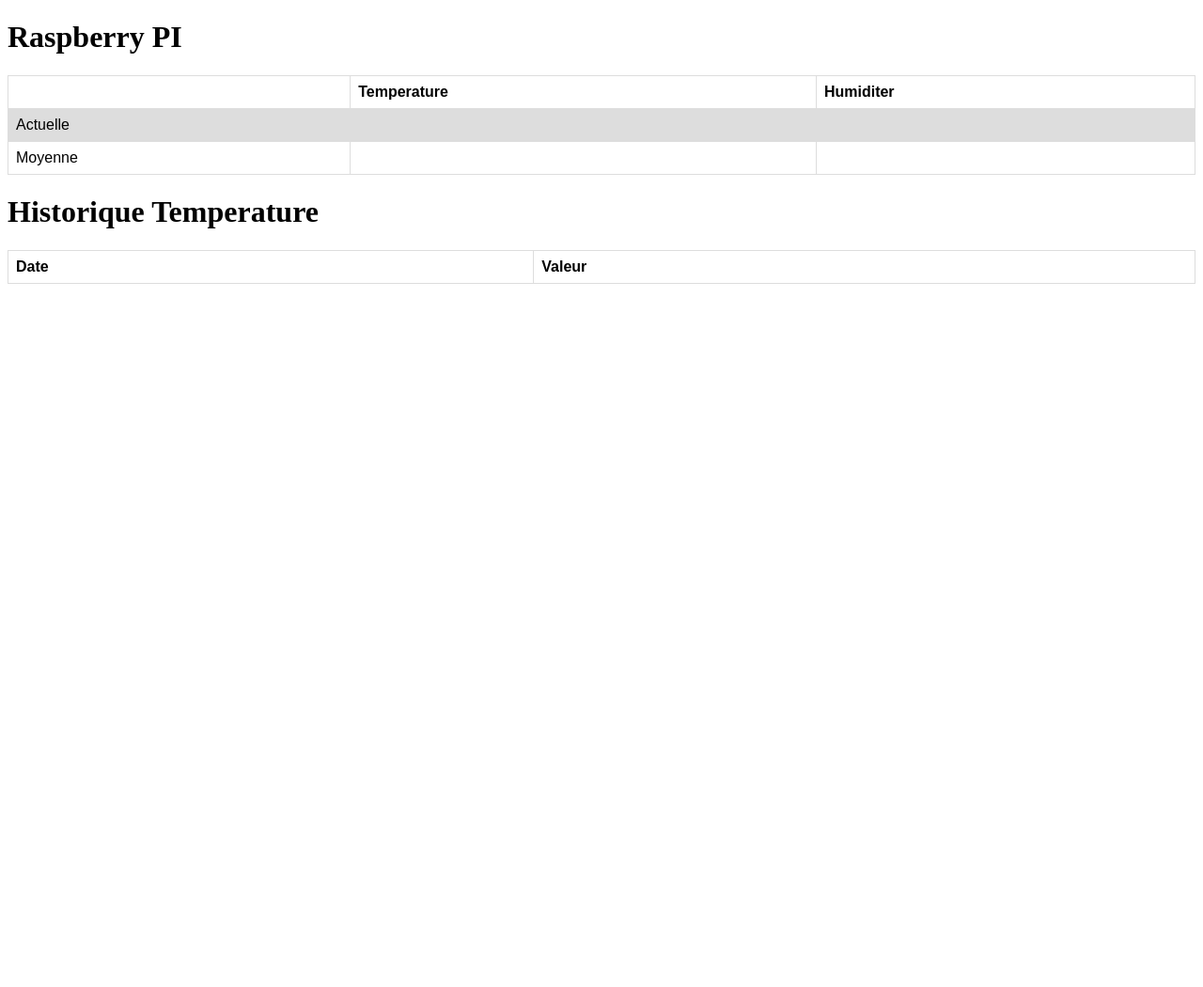
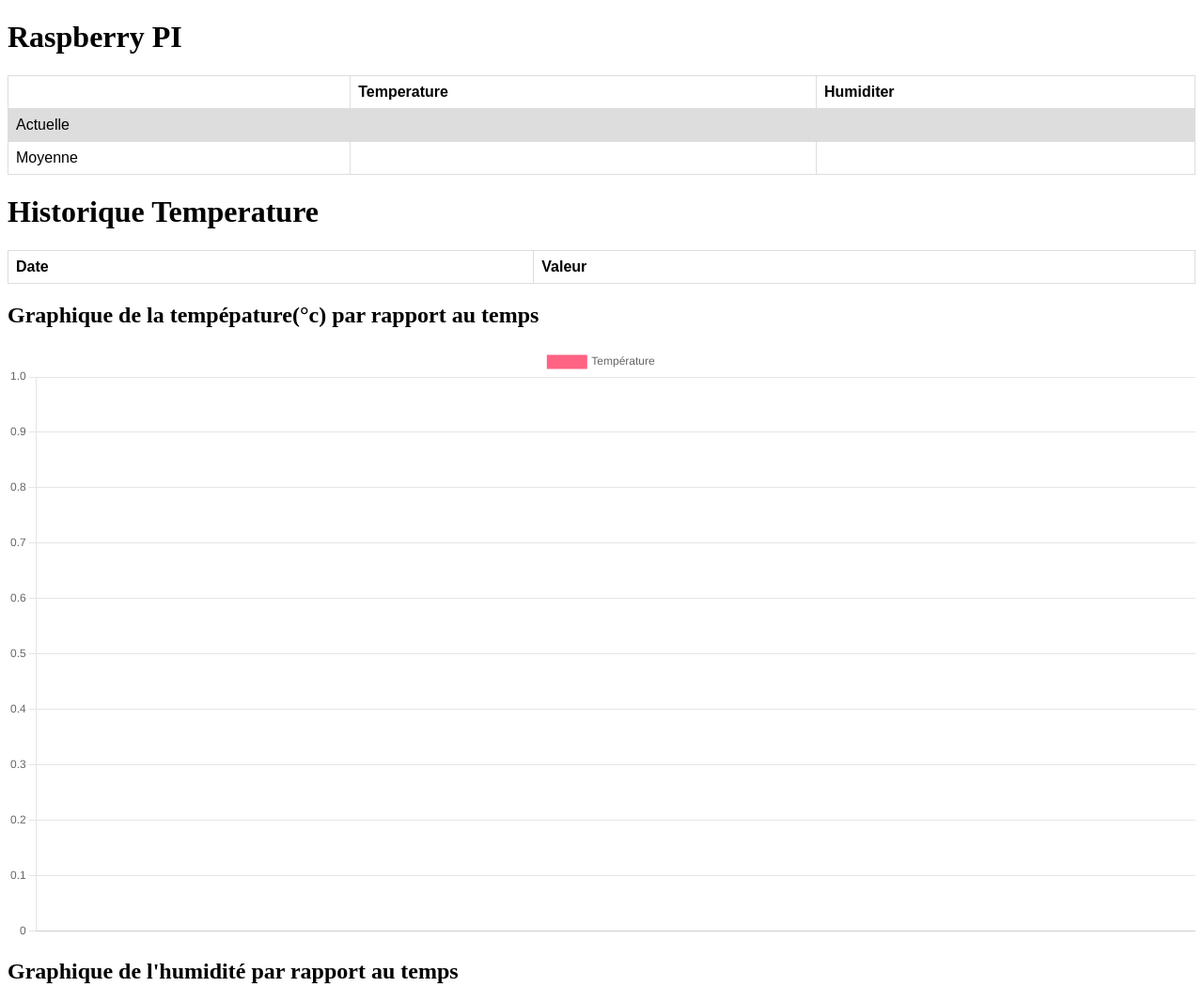
Before and after one commit to Zoriia/GTI780-Lab1-FrontEnd, a plain HTML site: page index.html in a window 1280 px wide. Shown: the top 1050 px of the page at 94% size. Before the commit the page ends 800 px from the top, so only its background shows below. Drawn offline with nearby package versions, Linux system fonts and the light colour scheme; no server answers.

Commit message:
Rajout du skelete du graphique

```diff
--- a/handleFetch.js
+++ b/handleFetch.js
@@ -1,8 +1,38 @@
+const maxHist = 30;
+const yTempData = [];
+const xTempsLabels = [];
+const yHumData = [];
+const xHumLabels = [];
 
 
+const graphTempData = {
+    labels: xTempsLabels,
+    datasets: [{
+      label: 'Température',
+      backgroundColor: 'rgb(255, 99, 132)',
+      borderColor: 'rgb(255, 99, 132)',
+      data: yTempData
+    }]
+  };
 
-const maxHist = 30;
+  const graphHumData = {
+    labels: xHumLabels,
+    datasets: [{
+      label: 'Humidité',
+      backgroundColor: 'rgb(255, 99, 132)',
+      borderColor: 'rgb(255, 99, 132)',
+      data: yHumData
+    }]
+  };
+  const configTempGraph = {
+    type: 'line',
+    data: graphTempData
+  };
 
+  const configHumGraph = {
+      type: 'line',
+      data: graphHumData
+  }
 
 // ################################# //
 // TEMPERATURE FETCHERS AND HANDLERS //
@@ -61,7 +91,7 @@
     row[1].cells[1].innerHTML = parseFloat(temp);
 }
 
-function updateTemperatureHistorique(tempHist){
+async function updateTemperatureHistorique(tempHist){
     /*
 
     var tempHistTable = document.getElementById('myTableHistoriqueTemp');
@@ -100,8 +130,10 @@
 
 
     // MAKES THE GRAPH
+    xTempsLabels.push(tempHist[0])
+    yTempData.push(tempHist[1])
+    // Logs 21.2
 
-    // Logs 21.2
     console.log(tempHist[1][1])
 }
 
--- a/index.html
+++ b/index.html
@@ -1,7 +1,7 @@
 <!DOCTYPE html>
 <html>
-    <script src="handleFetch.js">
-    </script>
+    <script src="handleFetch.js"></script>
+    <script src="https://cdn.jsdelivr.net/npm/chart.js"></script>
     <head>
         <style>
             table {
@@ -51,6 +51,18 @@
                 <th>Valeur</th>
             </tr>
         </table>
-
+        <h2>Graphique de la tempépature(°c) par rapport au temps</h2>
+        <div>
+            <canvas id="tempChart"></canvas>
+        </div>
+        <h2>Graphique de l'humidité par rapport au temps</h2>
+        <div>
+            <canvas id="humChart"></canvas>
+        </div>
     </body>
+    <script>
+        // Draw graphs
+        const tempChart = new Chart(document.getElementById('tempChart'),configTempGraph);
+        const humChart = new Chart(document.getElementById('humChart'),configHumGraph);
+    </script>
 </html>
```
Also changed, not shown: 1 other file.
